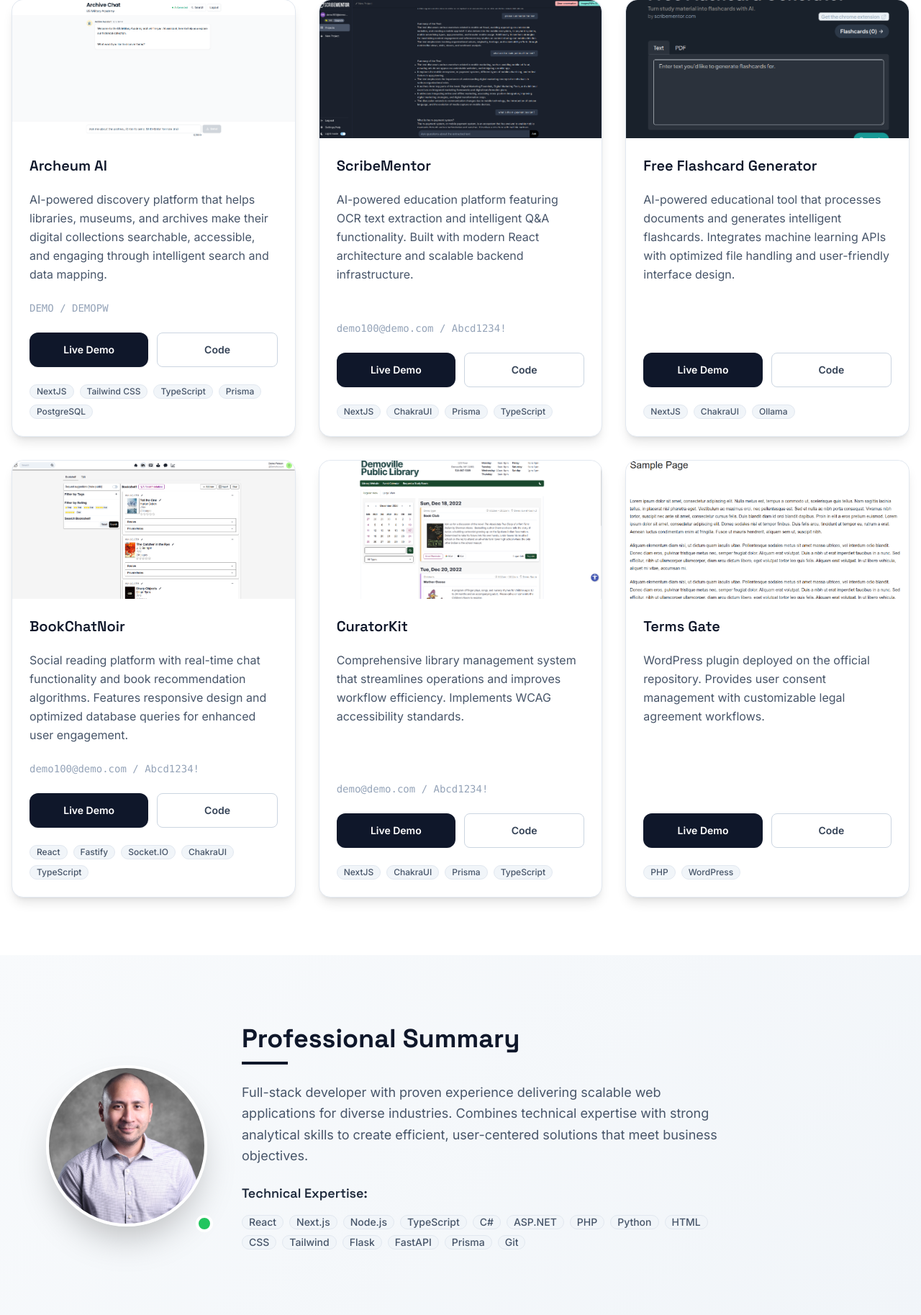
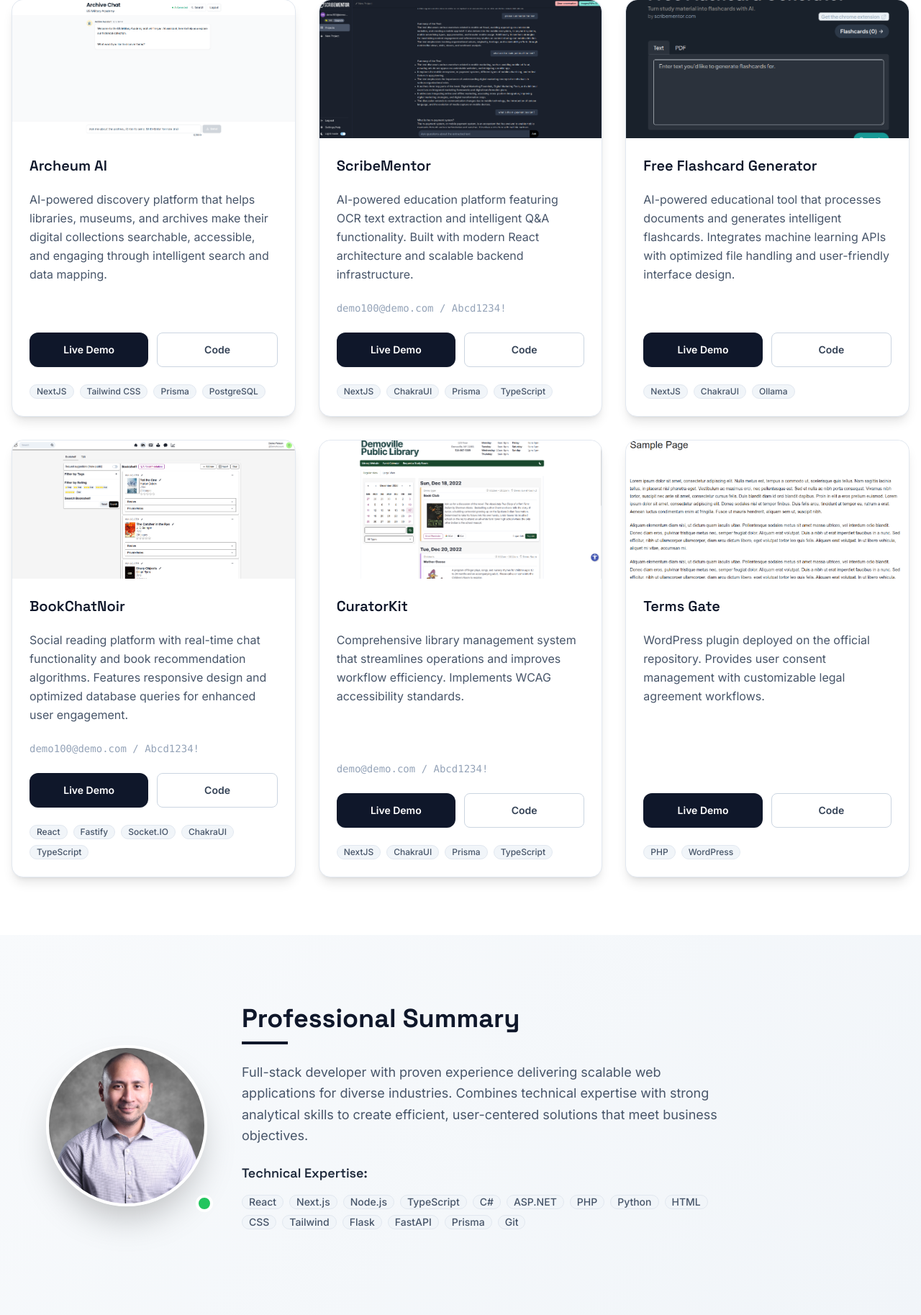
Before and after one commit to got0values/jayvelarde, a PHP site: page / in a window 1280 px wide. Shown: the part 1077-2904 px from the top of the page at 72% size. Run offline with PHP 8.4, Linux system fonts and the light colour scheme; some libraries are stand-ins or nearby versions.

Commit message:
removed creds

```diff
--- a/index.php
+++ b/index.php
@@ -92,7 +92,6 @@
                                 <h3 class="text-xl font-semibold text-slate-900 font-space">Archeum AI</h3>
                             </div>
                             <p class="flex-grow text-slate-600 mb-4 leading-relaxed">AI-powered discovery platform that helps libraries, museums, and archives make their digital collections searchable, accessible, and engaging through intelligent search and data mapping.</p>
-                            <div class="text-sm text-slate-400 mb-4 font-mono">DEMO / DEMOPW</div>
                             <div class="flex gap-3 mb-4">
                                 <a href="https://usma.archeum.ai/chat" class="btn btn-modern text-white flex-1 text-sm" target="_blank">Live Demo</a>
                                 <a href="https://github.com/got0values/archeum" class="btn btn-outline border-slate-300 text-slate-700 hover:bg-slate-50 hover:text-black flex-1 text-sm" target="_blank">Code</a>
@@ -100,7 +99,6 @@
                             <div class="flex flex-wrap gap-2">
                                 <span class="badge badge-modern text-xs">NextJS</span>
                                 <span class="badge badge-modern text-xs">Tailwind CSS</span>
-                                <span class="badge badge-modern text-xs">TypeScript</span>
                                 <span class="badge badge-modern text-xs">Prisma</span>
                                 <span class="badge badge-modern text-xs">PostgreSQL</span>
                             </div>
```
